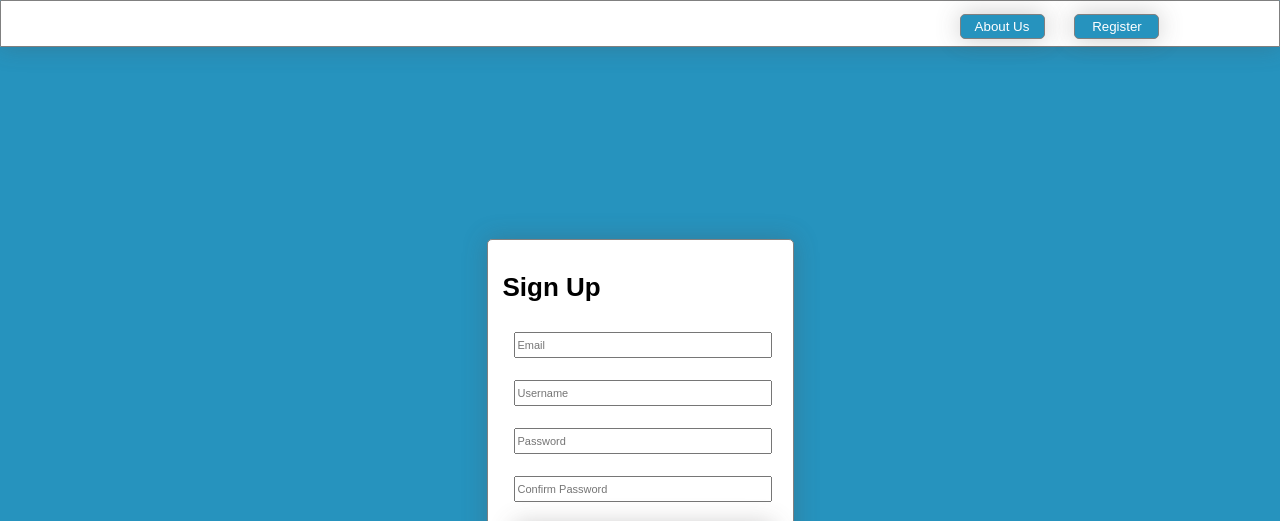
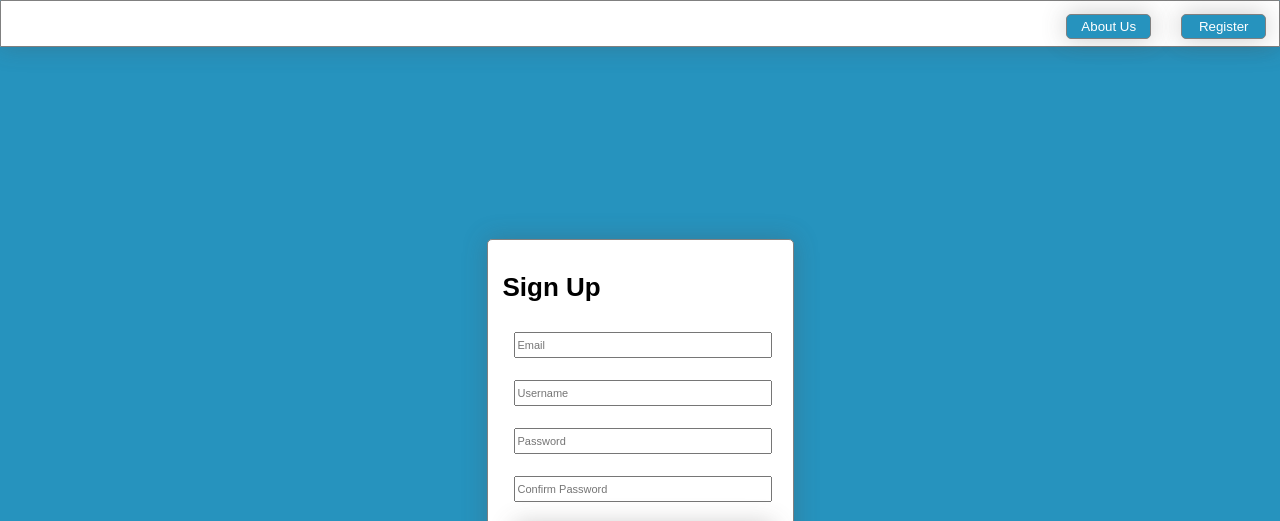
Before and after one commit to kevinjohnson150/RegisterPage, a plain HTML site: page index.html in a window 1280 px wide. Shown: the top 521 px of the page. Drawn offline with Linux system fonts and the light colour scheme.

Commit message:
index.html

```diff
--- a/index.html
+++ b/index.html
@@ -9,10 +9,10 @@
 </head>
 <body>
     <div class="heading-bar">
-        <form>
+        <nav style="text-align: right;">
             <button class="about-us">About Us</button>
             <button class="register">Register</button>
-        </form>
+        </nav>
     </div>
 
     <div class="sign-up-form">
--- a/main.css
+++ b/main.css
@@ -26,6 +26,7 @@ body{
     border: 1px solid gray;
     margin: 1%;
     border-radius: 5px;
+    position: relative;
 
 }
 
@@ -40,7 +41,6 @@ body{
     border: 1px solid gray;
     margin: 1%;
     border-radius: 5px;
-    margin-left: 75%;
 }
 
 .sign-up-form{
```
